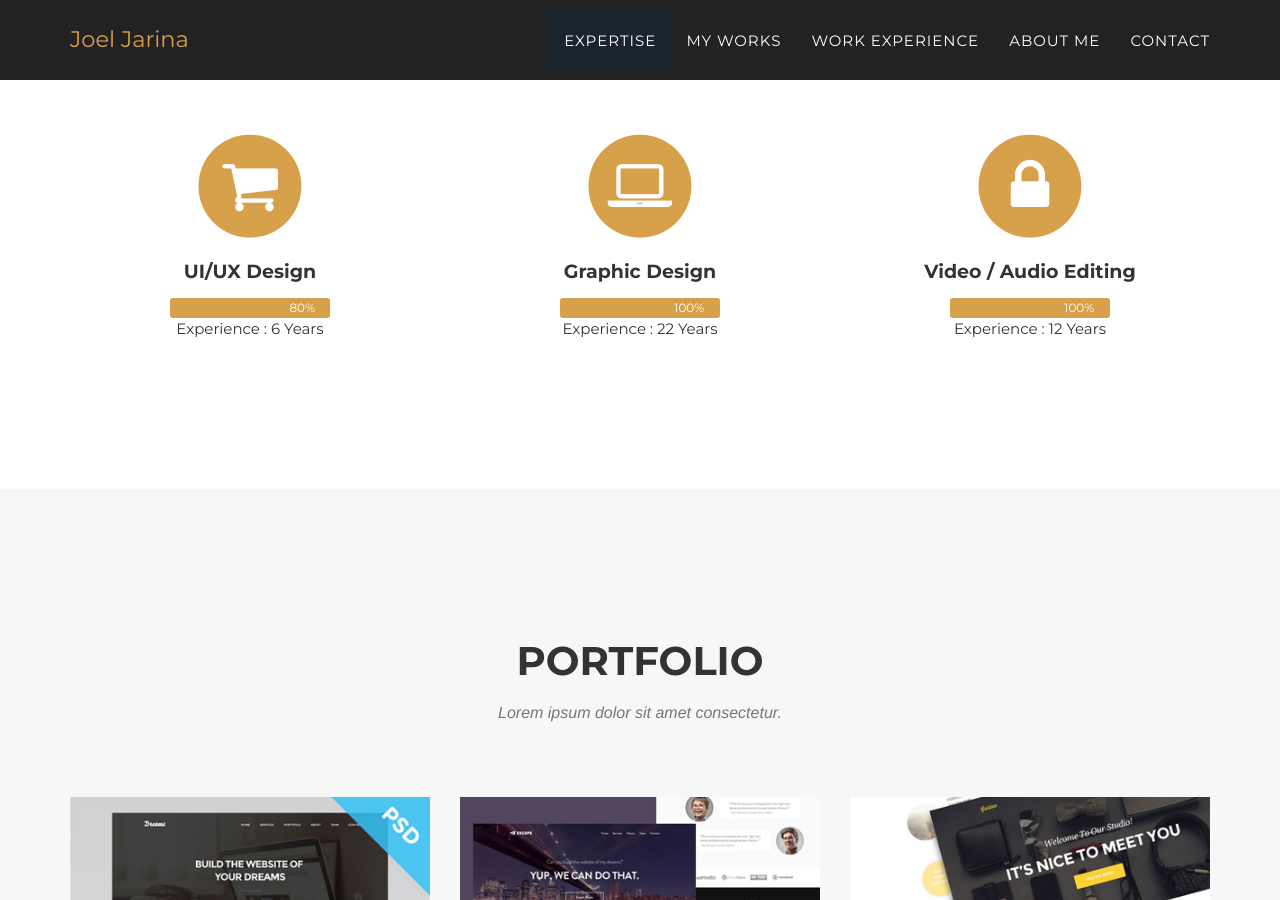
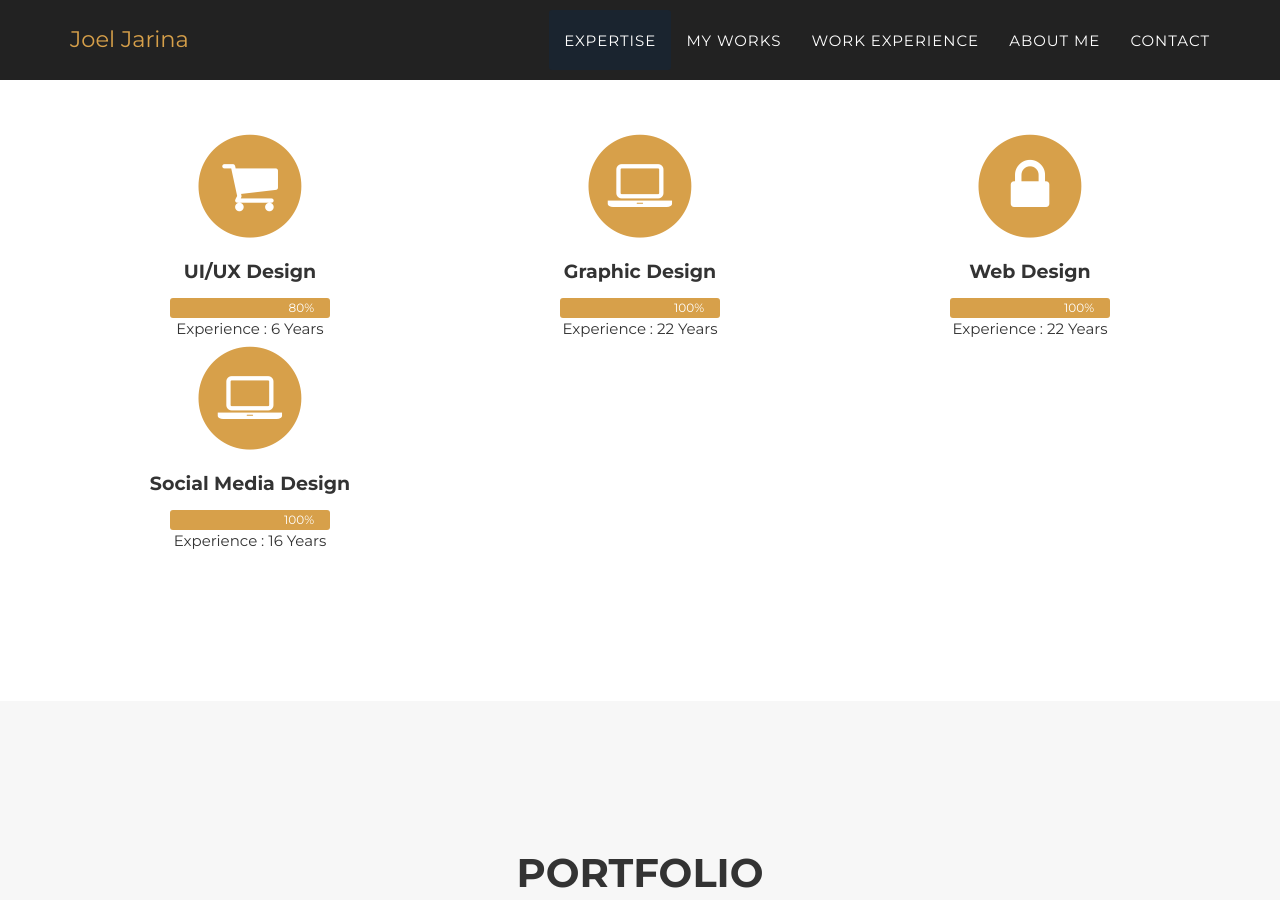
Before and after one commit to media4creations/aboutme, a Jekyll site: the page built from index.html, in a window 1280 px wide and 900 px high, scrolled down 988 px. Built offline with Jekyll 4.4.1, drawn with Linux system fonts in a browser that asks for light colours; some web fonts are replaced.

Commit message:
Update services.html

```diff
--- a/_includes/services.html
+++ b/_includes/services.html
@@ -55,15 +55,30 @@
                         <i class="fa fa-circle fa-stack-2x text-primary"></i>
                         <i class="fa fa-lock fa-stack-1x fa-inverse"></i>
                     </span>
-                    <h4 class="service-heading">Video / Audio Editing</h4>
+                    <h4 class="service-heading">Web Design</h4>
                     <section class="bar-graph bar-graph-horizontal bar-graph-one">
                       <div class="bar-one">
                         <div class="bar" data-percentage="100%"></div>
                       </div>
                       <div>
-                        <div class="expertlabel"> Experience : <span>12 Years</span></div>
+                        <div class="expertlabel"> Experience : <span>22 Years</span></div>
                       </div>
 
+                    </section>
+                </div>
+                <div class="col-md-4">
+                    <span class="fa-stack fa-4x">
+                        <i class="fa fa-circle fa-stack-2x text-primary"></i>
+                        <i class="fa fa-laptop fa-stack-1x fa-inverse"></i>
+                    </span>
+                    <h4 class="service-heading">Social Media Design</h4>
+                    <section class="bar-graph bar-graph-horizontal bar-graph-one">
+                      <div class="bar-one">
+                        <div class="bar" data-percentage="100%"></div>
+                      </div>
+                      <div>
+                        <div class="expertlabel"> Experience : <span>16 Years</span></div>
+                      </div>
                     </section>
                 </div>
             </div>
```
